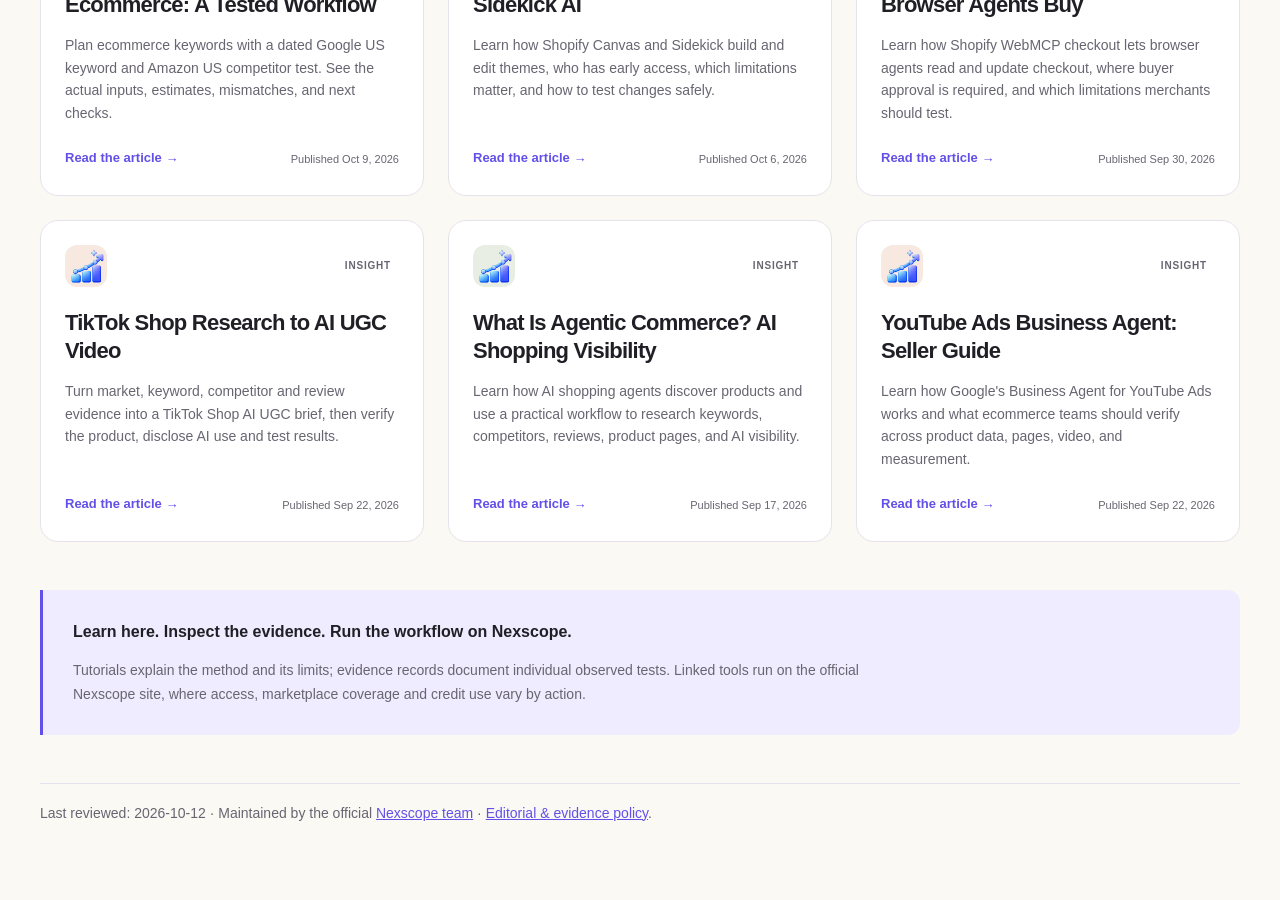
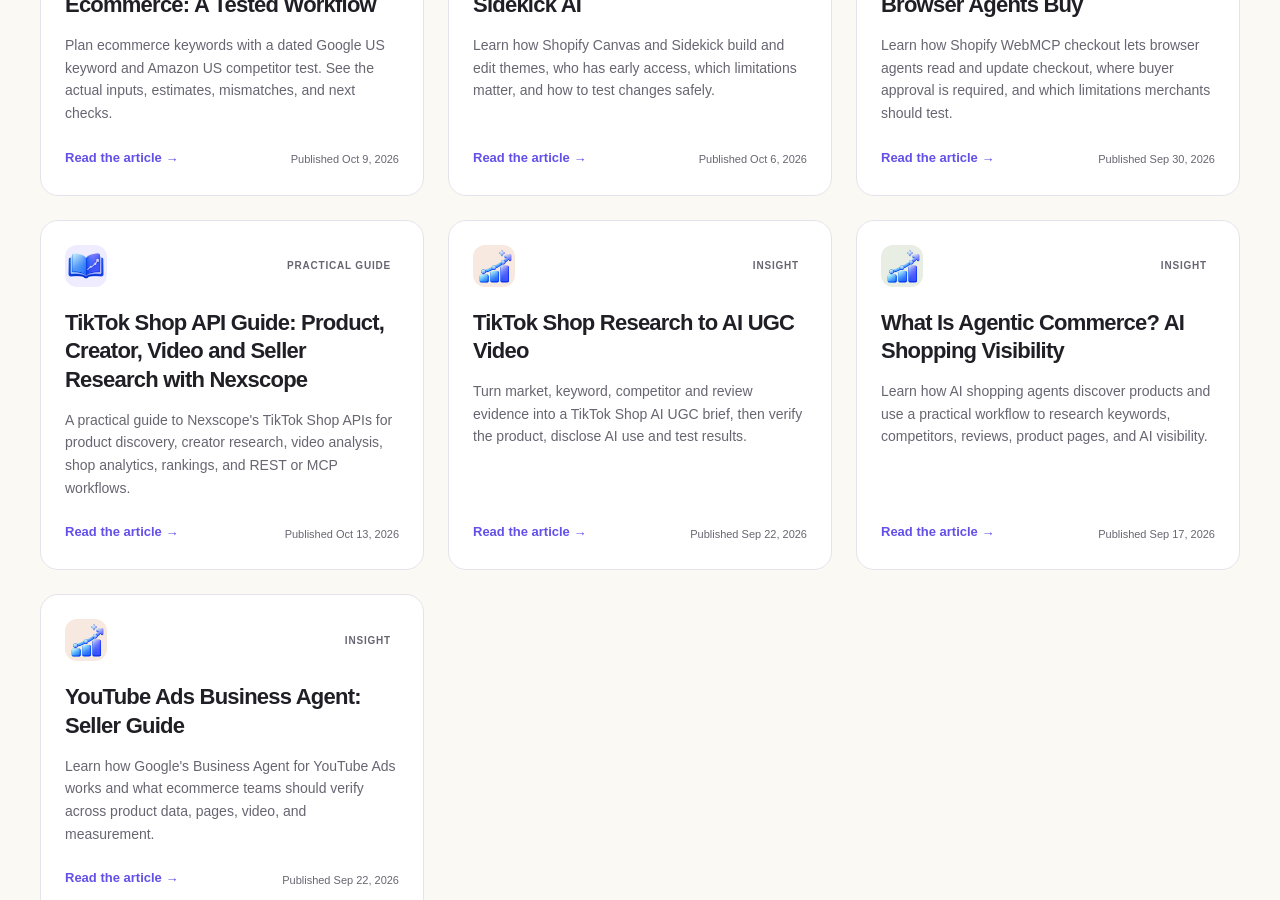
Before and after one commit to nexscope-ai/ecommerce-ai-tools, a Jekyll site: the page built from docs/index.md, in a window 1280 px wide and 900 px high, scrolled down 11116 px. Built offline with Jekyll 4.4.1, drawn with Linux system fonts in a browser that asks for light colours; some of the changed lines change nothing that is shown; some of the changed text lies outside the part shown.

Commit message:
Add TikTok Shop API research guide

````diff
--- a/docs/ecommerce-trends/tiktok-shop-ai-ugc-video-seller-workflow.md
+++ b/docs/ecommerce-trends/tiktok-shop-ai-ugc-video-seller-workflow.md
@@ -33,6 +33,8 @@
 An AI UGC video for TikTok Shop can turn a product image and a verified selling point into a creator-style concept without arranging a new shoot. It can also make a product look larger, perform better, or receive an endorsement it never had. The useful question is not whether AI can make a video. It is **whether the finished video accurately represents the SKU a shopper can buy**.
 
 TikTok now offers its own [AI Video Maker in Seller Center](https://seller-us.tiktok.com/university/essay?knowledge_id=4411372784994066&lang=en), while its September 2026 [TikTok Shop AI-generated content guidance](https://seller-us.tiktok.com/university/essay?knowledge_id=491489038501663) explains disclosure and product-accuracy requirements for the US market. This guide shows how to create, review, and test an AI-assisted product video, including where Nexscope fits and where human footage remains the better choice.
+
+For the data layer behind product, creator, and video research, see the [TikTok Shop API guide](/guides/tiktok-shop-api-guide/).
 
 > **Key takeaways:** Start with approved images and claims for one exact SKU. Use AI to test a hook or visual treatment, not to invent product performance or a customer's experience. Review the generated item against the listing before publishing. Disclose fully or significantly AI-generated content as TikTok Shop requires in your market. Measure product clicks and orders alongside views, and keep a record of the input, final video, and approval decision.
 
--- a/docs/guides/api-capabilities.md
+++ b/docs/guides/api-capabilities.md
@@ -19,6 +19,8 @@
 {% include article-visual.html %}
 
 Nexscope exposes ecommerce research and creative AI capabilities through REST APIs and MCP tools. Use [the official API docs](https://www.nexscope.ai/api-docs?co-from=learn) to inspect parameters, response fields, examples, and testing instructions for the endpoint you need.
+
+For the TikTok-specific catalog, see the [TikTok Shop API guide](/guides/tiktok-shop-api-guide/), which groups the current product, creator, video, shop, advertising, and analytics APIs by seller decision.
 
 **New users get 1,000 free credits to get started.** [Create your Nexscope account](https://www.nexscope.ai/?co-from=learn). Credit usage and access vary by action. Creative API key access requires an active subscription; trial credits do not enable it.
 
--- /dev/null
+++ b/docs/guides/tiktok-shop-api-guide.md
@@ -0,0 +1,233 @@
+---
+layout: default
+title: "TikTok Shop API Guide: Product, Creator, Video and Seller Research with Nexscope"
+description: "A practical guide to Nexscope's TikTok Shop APIs for product discovery, creator research, video analysis, shop analytics, rankings, and REST or MCP workflows."
+permalink: /guides/tiktok-shop-api-guide/
+date_published: 2026-10-13
+last_reviewed: 2026-10-13
+date_modified: 2026-10-13
+last_modified_at: 2026-10-13
+author: Nexscope Team
+schema_type: Article
+og_type: article
+topic: api
+keywords:
+  - TikTok Shop API
+  - TikTok product API
+  - TikTok creator analytics API
+  - TikTok video search API
+  - TikTok Shop analytics API
+  - TikTok product discovery API
+faq:
+  - question: "How many TikTok Shop APIs does Nexscope currently list?"
+    answer: "Nexscope's API directory currently lists 54 TikTok Shop and social-commerce data APIs. The catalog and credit cost can change, so confirm the individual API page before building a production workflow."
+  - question: "Can Nexscope's TikTok Shop APIs publish posts or manage my TikTok Shop account?"
+    answer: "These APIs are documented for public marketplace, product, creator, video, advertising, and analytics research. They should not be treated as an official TikTok Shop order-management, posting, ad-account, or store-connection API unless the relevant documentation explicitly says so."
+  - question: "Can I call Nexscope TikTok APIs through REST and MCP?"
+    answer: "The documented run endpoints use POST with a Bearer API key, and the API pages expose MCP method names for compatible clients. Use the individual API page for the current endpoint, parameters, response fields, and credit estimate."
+---
+
+# TikTok Shop API Guide: what sellers can research with Nexscope
+
+**By Nexscope Team · Published October 13, 2026**
+
+TikTok Shop research often starts with a deceptively simple question: **which product, creator, video, or shop should we investigate next?** A product search alone does not explain why an item is moving. You may need its regional sales signals, related creators, videos, reviews, livestreams, advertising references, or shop context before deciding what to test.
+
+Nexscope's current API directory lists **54 TikTok Shop and social-commerce research APIs**. They are available through documented REST endpoints and, where shown on the API page, MCP methods. This guide maps the catalog to seller decisions so you can choose the smallest useful workflow instead of calling every endpoint.
+
+> **Important scope note:** These are research and analytics capabilities. They are not automatically a connection to your TikTok Shop account, order system, advertising account, or publishing workflow. Check the individual API documentation, supported region, access requirements, and current credit estimate before using a result in a business decision.
+
+## What are the main TikTok Shop API groups?
+
+The 54 APIs fall into seven practical groups. Names and availability are based on the current [Nexscope API directory](https://www.nexscope.ai/api-docs?co-from=learn&utm_source=learn.nexscope.ai&utm_medium=referral&utm_campaign=tiktok-shop-api-guide&utm_content=api-directory); the catalog may change as endpoints are added or revised.
+
+### 1. Product discovery and product evidence
+
+Use these when you are validating demand, comparing listings, or looking for a new product angle:
+
+- TikTok Product Detail
+- TikTok Product Image Search
+- TikTok Product Most Promoted
+- TikTok Product New Arrivals
+- TikTok Product Top Selling
+- TikTok Product Market Search
+- TikTok Product Related Creators
+- TikTok Product Related Lives
+- TikTok Product Related Videos
+- TikTok Product Reviews
+
+The newer analytics-oriented product endpoints add a second layer:
+
+- TikTok Batch Product Detail
+- TikTok Product Analytics
+- TikTok Product Analytics Detail
+- TikTok Product Discovery
+- TikTok Product Search
+- TikTok New Product Rank
+- TikTok Top Selling Products
+
+For example, [TikTok Product Discovery](https://www.nexscope.ai/api-docs/tiktok-product-discovery?returnTo=%2Fapi-docs%23api-tiktok-product-discovery&co-from=learn&utm_source=learn.nexscope.ai&utm_medium=referral&utm_campaign=tiktok-shop-api-guide&utm_content=product-discovery) is designed for keyword, category, shop-type, commission, sales, and creator-count filters. It is a better starting point for a shortlist than asking a model to guess which products are trending.
+
+### 2. Shop and seller research
+
+These APIs help answer “who is selling this?” and “what else is this shop doing?”:
+
+- TikTok Shop Detail
+- TikTok Shop Search
+- TikTok Shop Most Promoted
+- TikTok Shop Top Selling
+- TikTok Shop Related Creators
+- TikTok Shop Related Products
+- TikTok Shop Related Videos
+- TikTok Seller Detail
+- TikTok Shop Analytics
+- TikTok Shop Product Detail
+
+Use a shop detail call to establish the seller context, then follow related products, creators, or videos. Treat these as public research signals, not proof of ownership, supplier identity, or future performance.
+
+### 3. Creator and affiliate research
+
+When the next decision is creator outreach or affiliate testing, use:
+
+- TikTok Creator Detail
+- TikTok Creator Search
+- TikTok Creator Commercial
+- TikTok Creator Growth
+- TikTok Creator Agencies
+- TikTok Creator Related Products
+- TikTok Creator Related Videos
+- TikTok Creator Related Lives
+- TikTok Creator Analytics
+- TikTok Creator Rankings
+
+The useful sequence is usually **discover → qualify → inspect related content**. Follower count alone is not a creator-fit signal. Compare region, product association, commercial performance, recent growth, video evidence, and the creator's actual audience response.
+
+### 4. Video and livestream research
+
+For creative and competitive analysis, the catalog includes:
+
+- TikTok Video Detail
+- TikTok Video Search
+- TikTok Video Keyword Search
+- TikTok Video Related Products
+- TikTok Video Reviews
+- TikTok Video Analytics
+- TikTok Video Rank
+- TikTok Video Download URL
+- TikTok Live Detail
+- TikTok Live Search
+- TikTok Live Related Products
+- TikTok Livestream Analytics
+
+[TikTok Video Search](https://www.nexscope.ai/api-docs/tiktok-video-search?returnTo=%2Fapi-docs%23api-tiktok-video-search&co-from=learn&utm_source=learn.nexscope.ai&utm_medium=referral&utm_campaign=tiktok-shop-api-guide&utm_content=video-search) supports filters around products, creators, regions, views, engagement, and sales performance. That makes it useful for building a dated creative brief: identify repeated hooks, inspect the product association, read audience reactions, and then decide whether a concept is worth recreating with approved assets.
+
+### 5. Advertising and creative intelligence
+
+For competitor advertising research, use:
+
+- TikTok Ad Detail
+- TikTok Ad Search
+- TikTok Ad Related Products
+- TikTok Creative Detail
+- TikTok Creative Search
+
+An ad or creative result is evidence of what was observed, not evidence that the claim is true or that the campaign will perform for your SKU. Save the capture date and separate observed fields from your interpretation.
+
+## Which TikTok Shop API should you call first?
+
+Choose the API from the decision you need to make:
+
+| Seller question | Start with | Add next |
+|---|---|---|
+| Which products are worth shortlisting? | Product Discovery or Product Search | Product Detail, Reviews |
+| Which new products are gaining attention? | New Product Rank or Product New Arrivals | Product Analytics Detail |
+| Which products are already selling? | Product Top Selling or Top Selling Products | Product Analytics |
+| Which creators could promote this product? | Creator Search or Product Related Creators | Creator Detail, Creator Analytics |
+| What content is working around this product? | Video Search or Product Related Videos | Video Detail, Video Reviews |
+| Which shops deserve competitor review? | Shop Search or Shop Detail | Shop Related Products, Shop Analytics |
+| Which livestreams are worth studying? | Live Search | Livestream Analytics, Live Related Products |
+| What are competitors promoting? | Ad Search or Creative Search | Ad Detail, Ad Related Products |
+
+This sequence limits cost and keeps the research question visible. Do not start with a broad analytics call if a product or shop identifier is still unknown.
+
+## How do you call a Nexscope TikTok API?
+
+The documented run endpoints use `POST`, a Bearer API key, and a JSON request body. For example, the Product Discovery API uses this endpoint:
+
+```bash
+curl -X POST \
+  'https://api.nexscope.ai/api/skill-api/v1/skills/tiktok-product-discovery/run' \
+  -H 'Authorization: Bearer YOUR_API_KEY' \
+  -H 'Content-Type: application/json' \
+  -d '{
+    "keyword": "phone case",
+    "page": 1,
+    "pageSize": 10,
+    "region": "US"
+  }'
+```
+
+The response uses a platform envelope. Check the returned `code` and then inspect `data`; a successful HTTP response does not by itself mean the business request succeeded. Keep API keys in a secret manager or environment variable, never in a public article, repository, or client-side bundle.
+
+For compatible MCP clients, the same API page shows the method name, such as `nexscope_tiktok_product_discovery` or `nexscope_tiktok_video_search`. The [Nexscope MCP and API guide](https://www.nexscope.ai/api-docs?view=documentation&co-from=learn&utm_source=learn.nexscope.ai&utm_medium=referral&utm_campaign=tiktok-shop-api-guide&utm_content=mcp-api-guide) explains how to inspect the current contract before connecting a client.
+
+## What should you record when using TikTok Shop data?
+
+TikTok commerce signals change quickly. For each research run, save:
+
+1. The API name and request parameters.
+2. The market or region and the request date.
+3. The returned snapshot or date range.
+4. Whether a number is observed, estimated, or missing.
+5. The product, shop, creator, or video identifier used for the next lookup.
+6. The decision the result informed and what you still need to verify.
+
+Do not convert an optional missing field into zero. Do not describe public research data as your own shop's first-party sales data. If you use the result in an ad, product claim, creator brief, or AI-generated video, verify the exact SKU and claim separately.
+
+## How can sellers combine TikTok APIs into a workflow?
+
+A practical workflow looks like this:
+
+1. **Discover:** Use Product Discovery, Product Search, New Product Rank, or Video Search to create a dated shortlist.
+2. **Qualify:** Use Product Detail, Reviews, Product Analytics Detail, or Shop Detail to check product and seller context.
+3. **Map influence:** Use Related Creators, Creator Analytics, Related Videos, or Livestream Analytics to understand how attention is generated.
+4. **Build a test brief:** Record one buyer question, one approved product claim, one creative hook, and one measurable outcome.
+5. **Create or adapt assets:** If you use Nexscope's creative workflow, keep the output faithful to the exact SKU and review it before publication. For an image-to-video experiment, use the [image-to-video workflow](https://www.nexscope.ai/seller/video-generation/image-to-video?co-from=learn&utm_source=learn.nexscope.ai&utm_medium=referral&utm_campaign=tiktok-shop-api-guide&utm_content=image-to-video) with approved product imagery.
+6. **Measure and re-check:** Compare product clicks, creator or video performance, and sales evidence over a defined window. Research APIs do not replace TikTok's own account, policy, or attribution reports.
+
+## What the API catalog does not promise
+
+The directory is useful for research, but sellers should keep the boundary clear:
+
+- A product ranking is not a guaranteed trend or sales forecast.
+- A creator association is not an endorsement or a contract.
+- A video download URL is not permission to reuse copyrighted content.
+- An ad result is not proof of compliant claims.
+- A public shop result is not proof of factory identity or ownership.
+- A creative video file is not automatically a TikTok Shop post or an AI-disclosure decision.
+
+Use the API to reduce research time and make your next test more evidence-based. Keep the final listing, creator agreement, ad claim, disclosure, and publication decision in the appropriate TikTok workflow.
+
+## FAQ
+
+### Is Nexscope a TikTok Shop account-management API?
+
+The current catalog documents public marketplace and social-commerce research capabilities. It does not, by itself, mean Nexscope can manage orders, publish posts, connect a store, or operate a TikTok advertising account. Confirm the scope on each API page before planning an integration.
+
+### Which API is best for TikTok product research?
+
+Start with Product Discovery or Product Search when you need a shortlist. Use Product Detail, Product Reviews, Product Analytics Detail, or Shop Detail after you have a specific product or seller to investigate.
+
+### Can I use TikTok APIs with an AI agent?
+
+Yes, where the API page exposes an MCP method. You can also call the REST endpoint from your own application. Use the same documented parameters and keep the API key on the server side.
+
+### Do TikTok API results guarantee that a product will sell?
+
+No. The results are research signals. Validate product quality, inventory, pricing, claims, policy requirements, creator fit, and actual conversion performance before scaling.
+
+## Related resources
+
+- [Nexscope API capabilities and ecommerce workflows](/api-capabilities/)
+- [TikTok Shop AI UGC video seller workflow](/ecommerce-trends/tiktok-shop-ai-ugc-video-seller-workflow/)
+- [Ecommerce APIs and MCP tools for AI agents](https://www.nexscope.ai/api-docs?co-from=learn&utm_source=learn.nexscope.ai&utm_medium=referral&utm_campaign=tiktok-shop-api-guide&utm_content=related-resource)
````
